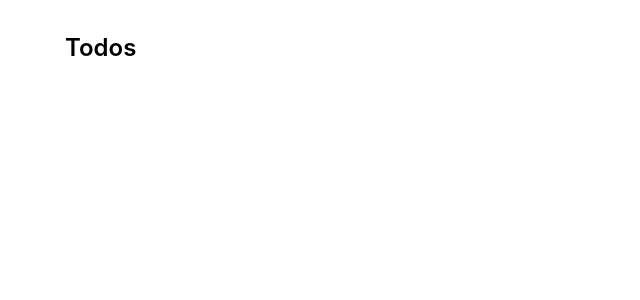
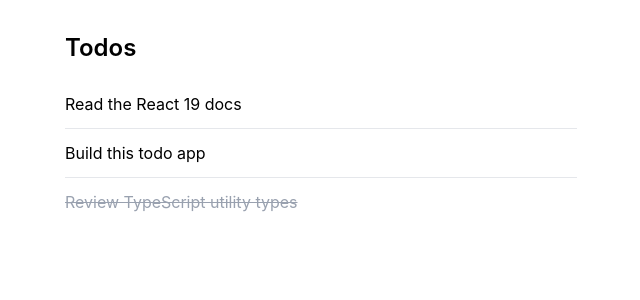
Before and after one commit to ooloth/react-ts-patterns, a React (Vite) app: page / in a window 1280 px wide. Shown: the top 300 px of the page, without its empty margins (319-959 px from the left). Built offline with nearby package versions, Linux system fonts and the light colour scheme.

Commit message:
ui: wire up Suspense, use(), and ErrorBoundary for initial fetch

```diff
--- a/package.json
+++ b/package.json
@@ -13,6 +13,7 @@
     "@tailwindcss/vite": "^4.3.3",
     "react": "^19.2.7",
     "react-dom": "^19.2.7",
+    "react-error-boundary": "^6.1.2",
     "tailwindcss": "^4.3.3",
     "zod": "^4.4.3"
   },
--- a/src/App.tsx
+++ b/src/App.tsx
@@ -1,7 +1,25 @@
+import { Suspense } from 'react'
+import { ErrorBoundary } from 'react-error-boundary'
+import { fetchTodos } from './api/todos'
+import { TodoList } from './ui/TodoList'
+
+// The promise is created outside the component so it isn't re-created on every
+// render — that would cause an infinite suspend loop.
+const todosPromise = fetchTodos()
+
 export default function App() {
   return (
     <main className="mx-auto max-w-xl p-8">
       <h1 className="text-2xl font-semibold">Todos</h1>
+      <ErrorBoundary fallbackRender={({ error }) => (
+        <p className="mt-4 text-red-600">
+          Failed to load todos: {error instanceof Error ? error.message : String(error)}
+        </p>
+      )}>
+        <Suspense fallback={<p className="mt-4 text-gray-400">Loading…</p>}>
+          <TodoList todosPromise={todosPromise} />
+        </Suspense>
+      </ErrorBoundary>
     </main>
   )
 }
--- /dev/null
+++ b/src/ui/TodoList.tsx
@@ -0,0 +1,29 @@
+import { use } from 'react'
+import { parseTodo } from '../api/todos'
+import type { RawTodo, Todo } from '../domain/schema'
+
+type Props = {
+  todosPromise: Promise<RawTodo[]>
+}
+
+// use() reads the promise during render. If the promise is pending, React
+// suspends this component — the nearest <Suspense> fallback renders instead.
+// If the promise rejects, the nearest error boundary catches it.
+// This inverts the old useEffect model: data requirements are declared at
+// render time, not wired up after mount.
+export function TodoList({ todosPromise }: Props) {
+  const raw = use(todosPromise)
+  const todos: Todo[] = raw.map(parseTodo)
+
+  return (
+    <ul className="mt-4 divide-y divide-gray-200">
+      {todos.map(todo => (
+        <li key={todo.id} className="flex items-center gap-3 py-3">
+          <span className={todo.status === 'completed' ? 'line-through text-gray-400' : ''}>
+            {todo.title}
+          </span>
+        </li>
+      ))}
+    </ul>
+  )
+}
```
Also changed, not shown: 1 other file (tests, documents, lock files or other folders).
